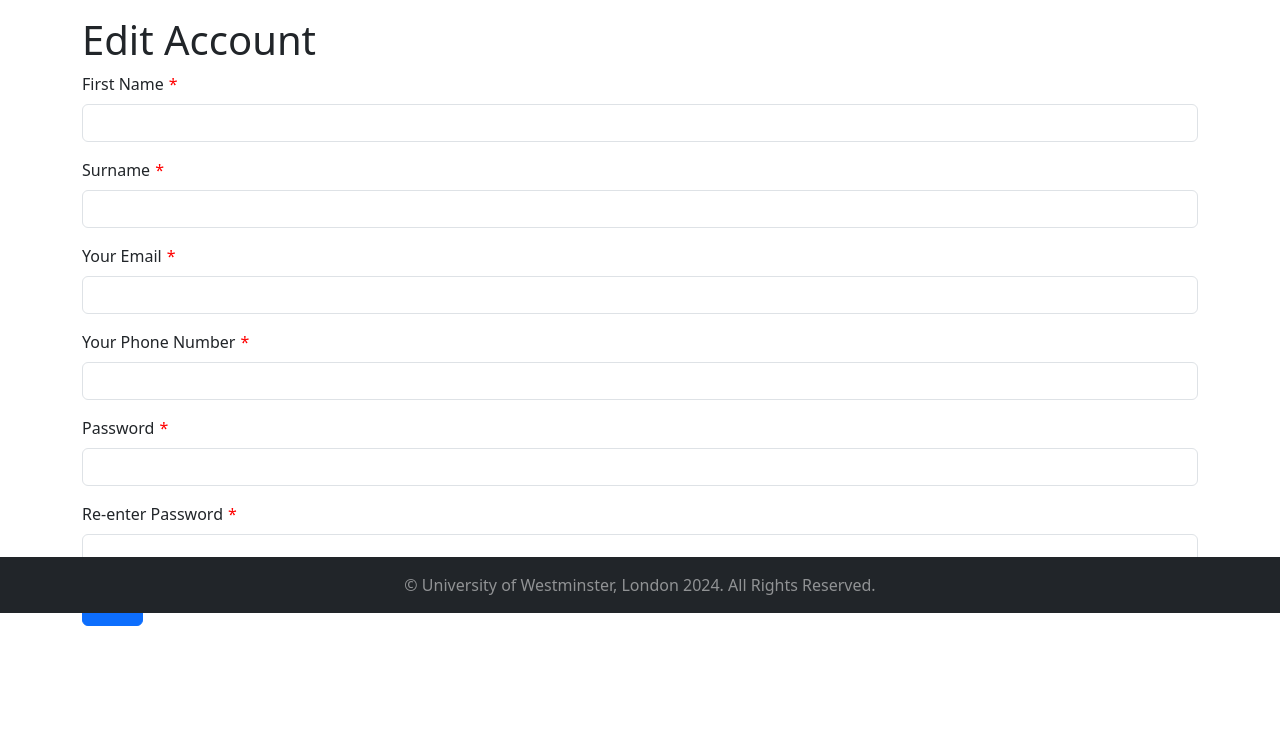
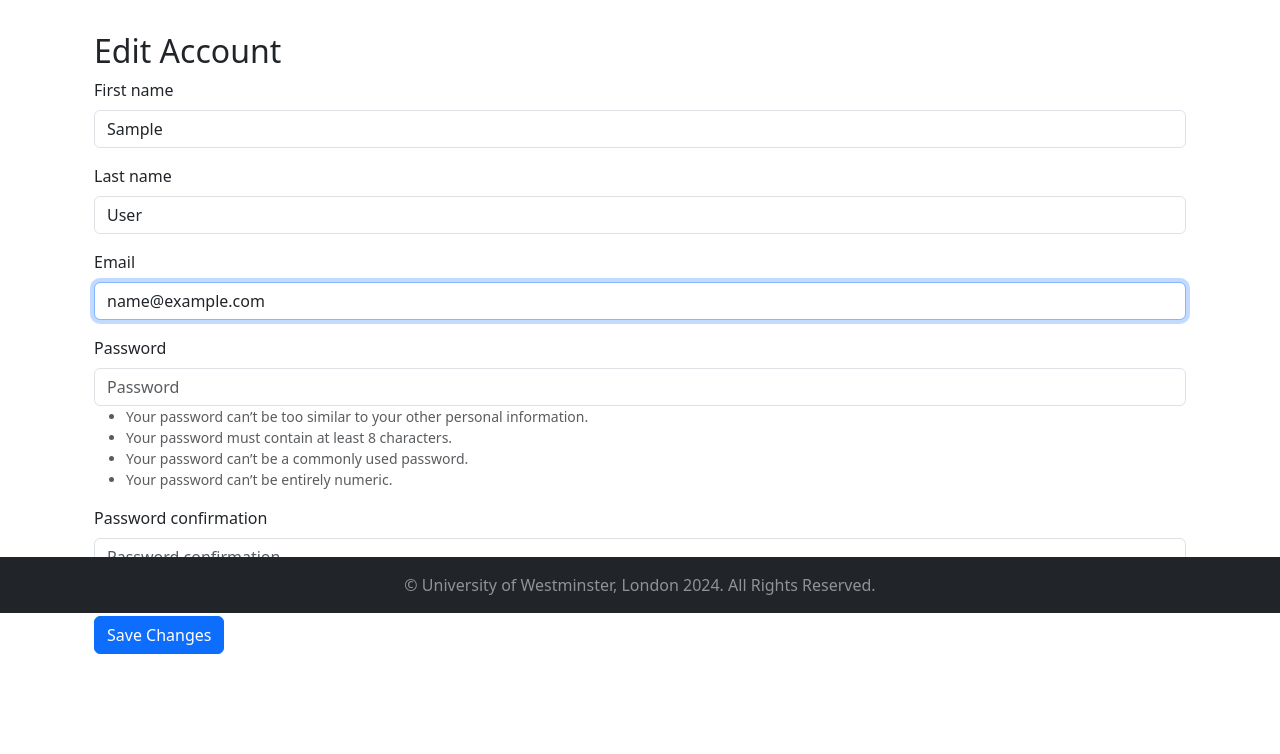
Before and after one commit to Ernew333/groupH, a Django app: page /accounts/edit/ in a window 1280 px wide. Shown: the part 187-941 px from the top of the page. Before the commit the page ends 813 px from the top, so only its background shows below. Run offline with Django 5.2, Linux system fonts and the light colour scheme; the visitor is signed in with stand-in values (Sample User, id 1); some libraries are stand-ins or nearby versions.

Commit message:
Fixed issues, will also add comments!

```diff
--- a/accounts/templates/account_editing/edit_account.html
+++ b/accounts/templates/account_editing/edit_account.html
@@ -2,88 +2,12 @@
 {% load django_bootstrap5 %}
 
 {% block content %}
-    <h1>Edit Account</h1>
-    <div id="successMessage" class="text-success mb-3" style="display: none;">Edit account submitted successfully!</div>
-    <form id="editAccountForm" action="{% url 'accounts:edit_account' %}" method="POST" onsubmit="return validateForm()">
-        {% csrf_token %}
-        <div class="mb-3">
-            <label for="firstName" class="form-label">First Name<span class="required">*</span></label>
-            <input type="text" class="form-control" id="firstName" name="firstName">
-        </div>
-        <div class="mb-3">
-            <label for="surname" class="form-label">Surname<span class="required">*</span></label>
-            <input type="text" class="form-control" id="surname" name="surname">
-        </div>
-        <div class="mb-3">
-            <label for="email" class="form-label">Your Email<span class="required">*</span></label>
-            <input type="email" class="form-control" id="email" name="email">
-        </div>
-        <div class="mb-3">
-            <label for="phoneNumber" class="form-label">Your Phone Number<span class="required">*</span></label>
-            <input type="tel" class="form-control" id="phoneNumber" name="phoneNumber" pattern="[0-9]+" title="Please enter a valid phone number. (10 or 11 digits).">
-        </div>
-        <div class="mb-3">
-            <label for="password" class="form-label">Password<span class="required">*</span></label>
-            <input type="password" class="form-control" id="password" name="password">
-        </div>
-        <div class="mb-3">
-            <label for="rePassword" class="form-label">Re-enter Password<span class="required">*</span></label>
-            <input type="password" class="form-control" id="rePassword" name="rePassword">
-            <div id="passwordMatchError" class="text-danger" style="display: none;">Passwords do not match</div>
-        </div>
-
-        <div id="errorMessage" class="text-danger mb-3" style="display: none;">Please fill in all required fields. (*)</div>
-        <button type="submit" class="btn btn-primary">Save</button>
-    </form>
-
-    <script>
-        function validateForm() {
-            var firstName = document.getElementById("firstName").value;
-            var surname = document.getElementById("surname").value;
-            var email = document.getElementById("email").value;
-            var phoneNumber = document.getElementById("phoneNumber").value;
-            var password = document.getElementById("password").value;
-            var rePassword = document.getElementById("rePassword").value;
-
-            if (firstName === "" || surname === "" || email === "" || phoneNumber === "" || password === "" || rePassword === "") {
-                document.getElementById("errorMessage").style.display = "block";
-                blinkError();
-                return false;
-            } else {
-                document.querySelectorAll('.required').forEach(function (elem) {
-                    elem.style.display = "none";
-                });
-            }
-
-            // Check if password and re-enter password fields match
-            if (password !== rePassword) {
-                document.getElementById("passwordMatchError").style.display = "block";
-                return false;
-            } else {
-                document.getElementById("passwordMatchError").style.display = "none";
-            }
-
-            document.getElementById("successMessage").style.display = "block";
-            setTimeout(function () {
-                document.getElementById("successMessage").style.display = "none";
-            }, 3000); // Hide success message after 3 seconds
-
-            return true;
-        }
-
-        function blinkError() {
-            var errorElem = document.getElementById("errorMessage");
-            errorElem.style.fontWeight = "bold";
-            setTimeout(function () {
-                errorElem.style.fontWeight = "normal";
-            }, 1000); // Reset font weight after 2 seconds
-        }
-    </script>
-
-    <style>
-        .required {
-            color: red;
-            margin-left: 5px;
-        }
-    </style>
+    <div class="container mt-4">
+        <h2>Edit Account</h2>
+        <form method="post">
+            {% csrf_token %}
+            {% bootstrap_form form %}
+            {% bootstrap_button button_type="submit" content="Save Changes" %}
+        </form>
+    </div>
 {% endblock content %}
--- a/accounts/urls.py
+++ b/accounts/urls.py
@@ -6,5 +6,5 @@ app_name = 'accounts'
 urlpatterns = [
     path('', include('django.contrib.auth.urls')),
     path('register/', views.register, name='register'),
-    path('edit/', views.edit_account_view, name='edit_account')
+    path('edit/', views.EditAccountView.as_view(), name='edit_account'),
 ]
--- a/accounts/views.py
+++ b/accounts/views.py
@@ -1,9 +1,12 @@
+from django.contrib.auth.mixins import LoginRequiredMixin
+from django.views.generic.edit import UpdateView
 from django.shortcuts import render, redirect
-from django.contrib.auth.decorators import login_required
-from django.contrib.auth import login
+from django.contrib.auth import login, update_session_auth_hash
+from django.contrib.auth.forms import UserChangeForm, PasswordChangeForm
 from .forms import UserRegistrationForm
-from django.contrib.auth.forms import UserChangeForm
 from django.contrib import messages
+from django.urls import reverse_lazy
+from django.contrib.auth.views import PasswordChangeView
 
 # Create your views here.
 def register(request):
@@ -20,15 +23,10 @@ def register(request):
     context = {'form': form}
     return render(request, 'registration/register.html', context)
 
-@login_required
-def edit_account_view(request):
-    if request.method != 'POST':
-        form = UserChangeForm(instance=request.user)
-    else:
-        form = UserChangeForm(request.POST, instance=request.user)
-        if form.is_valid():
-            form.save()
-            return redirect('accounts:edit_account')  # Redirect to a success page or home page
+class EditAccountView(LoginRequiredMixin, UpdateView):
+    template_name = 'account_editing/edit_account.html'
+    form_class = UserRegistrationForm
+    success_url = reverse_lazy('accounts:edit_account')
 
-    context = {'form': form}
-    return render(request, 'account_editing/edit_account.html', context)
+    def get_object(self, queryset=None):
+        return self.request.user
```
Also changed, not shown: accounts/forms.py (line endings or trailing spaces).
